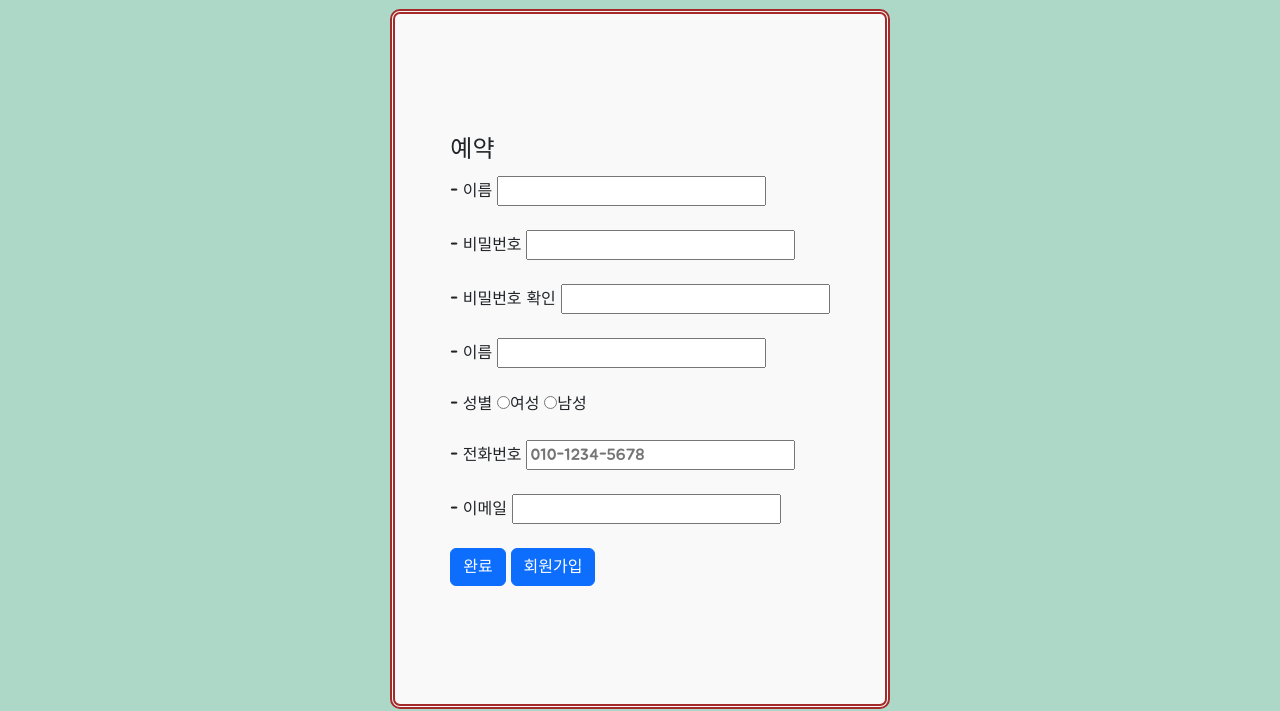
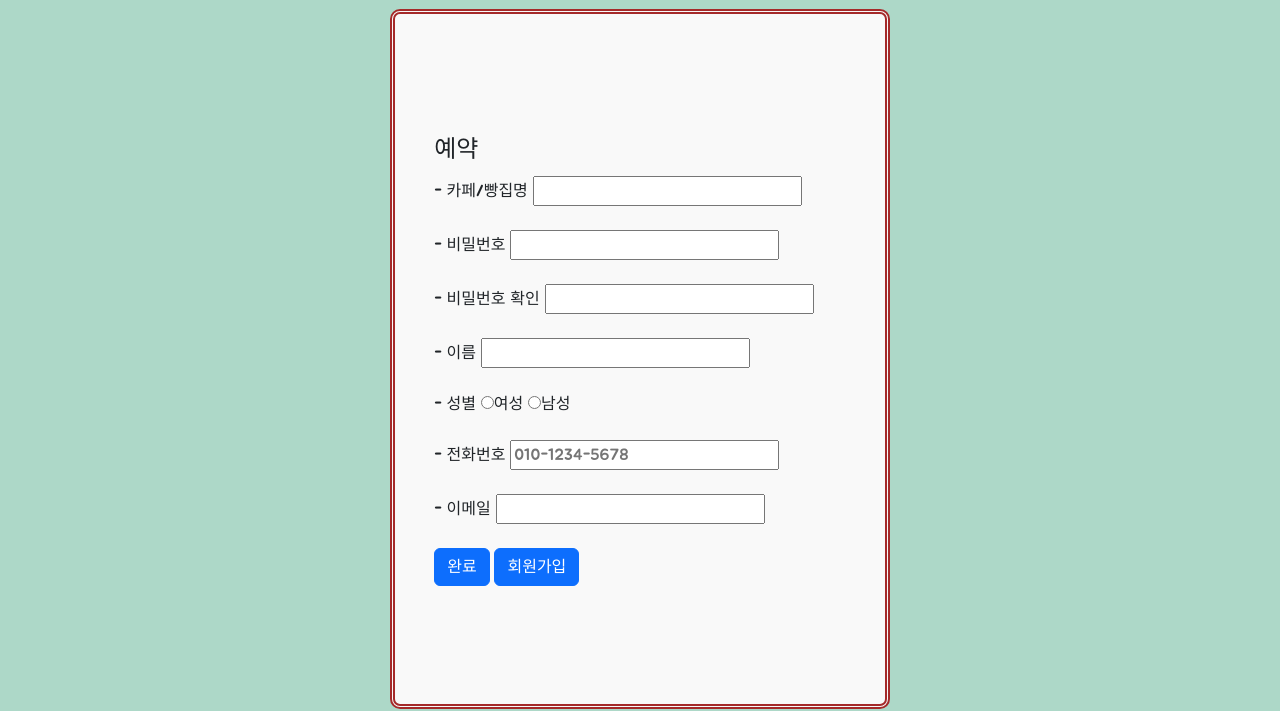
Before and after one commit to suminco/web2024, a plain HTML site: page reser.html in a window 1280 px wide. Shown: the part 111-822 px from the top of the page. Drawn offline with nearby package versions, Linux system fonts and the light colour scheme.

Commit message:
modified:   reser.html

```diff
--- a/reser.html
+++ b/reser.html
@@ -85,7 +85,7 @@
           <form id="Form">
             <fieldset>
                 <legend>예약</legend>
-                <label for="userid">- 이름</label>
+                <label for="userid">- 카페/빵집명</label>
                 <input type="text" id="userid"><br/><br/>
                 <label for="password">- 비밀번호</label>
                 <input type="password" id="password" name="pw"><br/><br/>
```
